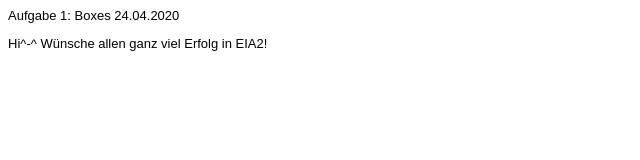
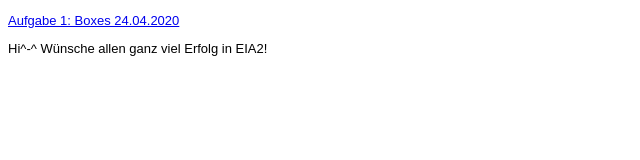
Before and after one commit to Cari1512/EIA2, a plain HTML site: page steckbrief/steckbrief.htm in a window 1280 px wide. Shown: the whole page, without its empty margins (0-640 px from the left). Drawn offline with Linux system fonts and the light colour scheme.

Commit message:
steckbrief update

```diff
--- a/steckbrief/steckbrief.htm
+++ b/steckbrief/steckbrief.htm
@@ -12,7 +12,9 @@ body {
 </head>
 <body>
 	<!-- Hier die Links zu den gelösten Aufgaben einstellen, aktuelle oben, alte stehen lassen! Format: Aufgabenbezeichnung, Datum -->
-	Aufgabe 1: Boxes 24.04.2020
+	<p>
+		<a href="https://github.com/Cari1512/EIA2/blob/master/L01/L01%20Boxes.pdf"  target="_blank">Aufgabe 1: Boxes  24.04.2020</a>
+	</p>
 	<p> Hi^-^ Wünsche allen ganz viel Erfolg in EIA2!</p>
 </body>
 </html>
```
